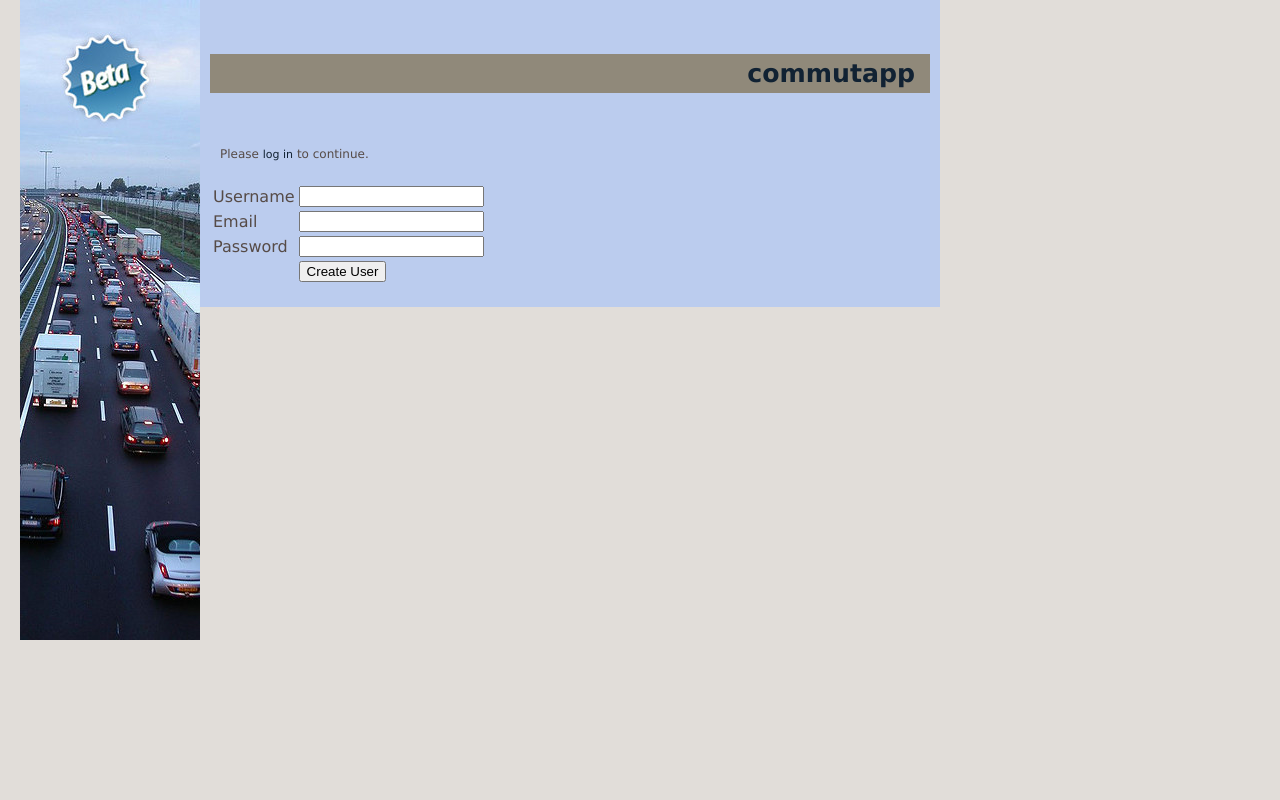
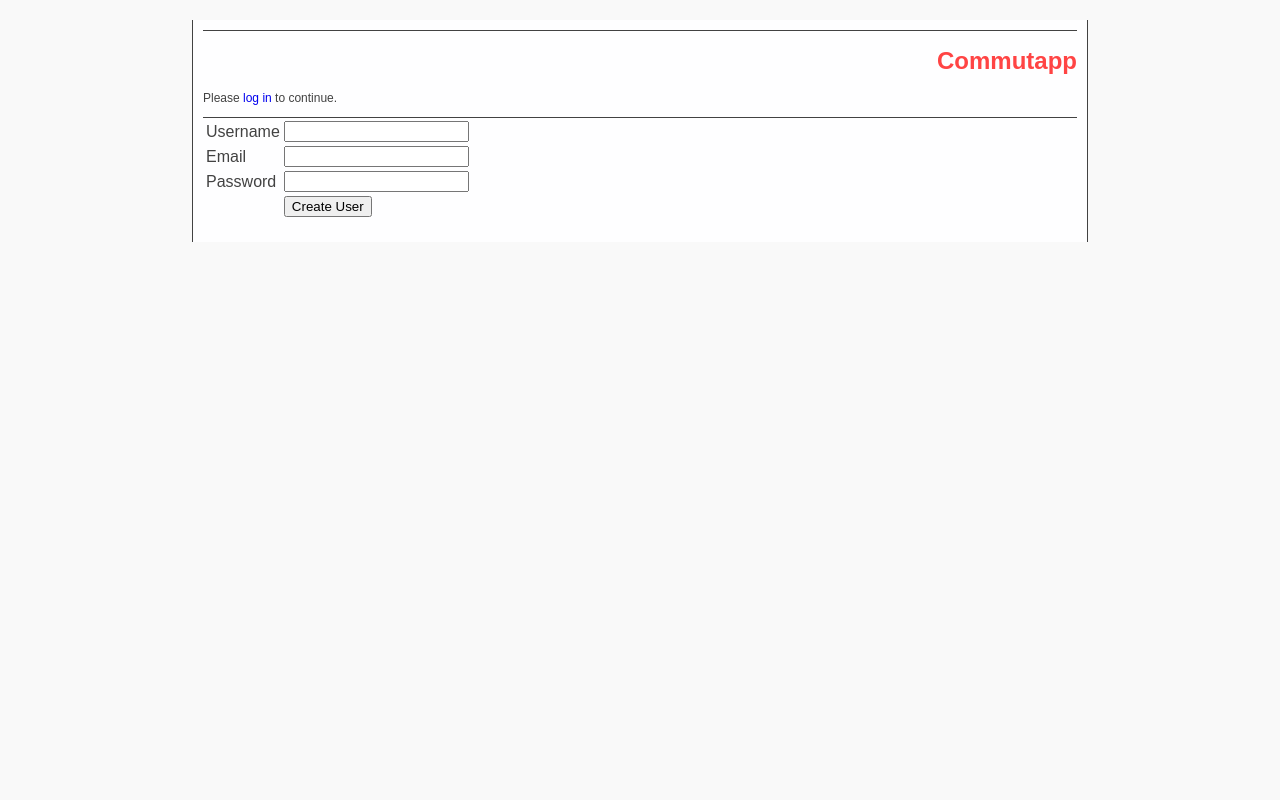
Before and after one commit to tomwardill/commutapp, a Django app: template src/LEEDSHACKTHING/leedshackthing/templates/newuser.html in a window 1280 px wide. Run offline with Django 3.2, Linux system fonts and the light colour scheme; the template is opened without the code that fills it, so the values that code supplies are empty; some libraries are stand-ins or nearby versions.

Commit message:
Whack it a bit more with some CSS sticks

```diff
--- a/src/LEEDSHACKTHING/leedshackthing/static/css/style.css
+++ b/src/LEEDSHACKTHING/leedshackthing/static/css/style.css
@@ -6,3 +6,51 @@
 .smallmap * {
     z-index: 0;
 }
+
+html {
+  padding:0px;
+  margin:0px;
+}
+
+body {
+  background-color: #F9F9F9;
+  font-size: 12px;
+  font-family: Futura, Arial, SunSans-Regular, Sans-Serif;
+  color:#424242;
+  padding:20px 15%;
+  margin:0px;
+}
+
+#enclosure {
+  background-color: #FEFEFF;
+  border-left: 1px solid;
+  border-right: 1px solid;
+  padding: 10px;
+}
+
+
+#menu {
+  border-top: 1px solid;
+  border-bottom: 1px solid;
+}
+
+#menu h1 {
+  text-align: right;
+}
+
+#menu h1 a {
+  color: #FF4444;
+}
+
+#welcome {
+  text-align: right;
+  width: 100%;
+}
+
+
+#content li {
+  list-style: none;
+}
+a {
+  text-decoration: none;
+}
--- a/src/LEEDSHACKTHING/leedshackthing/templates/base.html
+++ b/src/LEEDSHACKTHING/leedshackthing/templates/base.html
@@ -2,71 +2,7 @@
 
 <head>
     <title>commutapp</title>
-    <style type="text/css">
-    html {
-  padding:0px;
-  margin:0px;
-}
 
-body {
-  background-color: #e1ddd9;
-  font-size: 12px;
-  font-family: Verdana, Arial, SunSans-Regular, Sans-Serif;
-  color:#564b47;
-  padding:0px 20px;
-  margin:0px;
-}
-
-h1 {
-font-size: 14px;
-text-transform:lowercase;
-text-align: right;
-color: #564b47;
-background-color: #90897a;
-padding:5px 15px;
-margin:0px
-
-}
-
-
-h2 {
-	font-size:14px;
-	padding-top:10px;
-	color: #564b47;
-	background-color:transparent;
-	}
-
-p,h2, pre {
-  padding:10px;
-}
-
-a {
-color: #112233;
-font-size: 11px;
-background-color:transparent;
-text-decoration: none;
-}
-
-
-/*  positioning-layers dynamisch */
-#menu {
-  float: left;
-  width: 180px;
-  background-color: #5577bb;
-  overflow: auto;
-}
-#content {
-  float: left;
-  width: 720px;
-  margin:0px 0px 50px 0px;
-  padding: 10px;
-  background-color: #bbccee;
-  overflow: auto;
-}
-#appname {
-    font-size: 1.8em;
-}
- </style>
 
     <script type="text/javascript" src="http://ajax.googleapis.com/ajax/libs/jquery/1.6.2/jquery.min.js"></script>
     <script type="text/javascript" src="/static/js/jquery-ui-1.8.14.custom.min.js"></script>
@@ -82,16 +18,20 @@
 </head>
 
 <body>
+    <div id="enclosure">
 
-    <div id="menu"><img src="/static/traffic-sidebar.jpg"/></div>
-    <div id="content">
-    <p><h1><a href="{% url index %}" id="appname">Commutapp</a></h1></p>
+    <div id="menu">
+	<h1><a href="{% url index %}" id="appname">Commutapp</a></h1>
     {% if user.is_authenticated %}
-        <p>Welcome, {{ user.username }}. <a href="{% url logout %}">logout</a></p>
-	<span><a href="{% url profile %}">Edit your profile</a></span>
+    <div id="welcome">
+        <span>Welcome, {{ user.username }}. <a id="logout" href="{% url logout %}">logout</a></span>
+	<p><a href="{% url profile %}">Edit your profile</a></p>
+    </div>
     {% else %}
         <p>Please <a href="{% url login %}">log in</a> to continue.</p>
-    {% endif %}
+    {% endif %}</div>
+    <div id="content">
+
     {% if messages %}
     <ul class="messages">
         {% for message in messages %}
@@ -102,6 +42,7 @@
     {% block content %}
     {% endblock content %}
     </div>
+    </div>
 </body>
 
 </html>
--- a/src/LEEDSHACKTHING/leedshackthing/templates/index.html
+++ b/src/LEEDSHACKTHING/leedshackthing/templates/index.html
@@ -2,12 +2,18 @@
 
 {% block content %}
 
+{% if commutes %}
+
+<p>You have set up some commutes</p>
 <ul id="commutes">
 {% for commute in commutes %}
     <li><a href="{% url commute-edit commute.id %}">{{ commute }}</a></li>
 {% endfor %}
 </ul>
 
+{% else %}
+{% endif %}
+
 <a href="{% url commute-new %}">Create a new commute</a>
 
 {% endblock content %}
```
